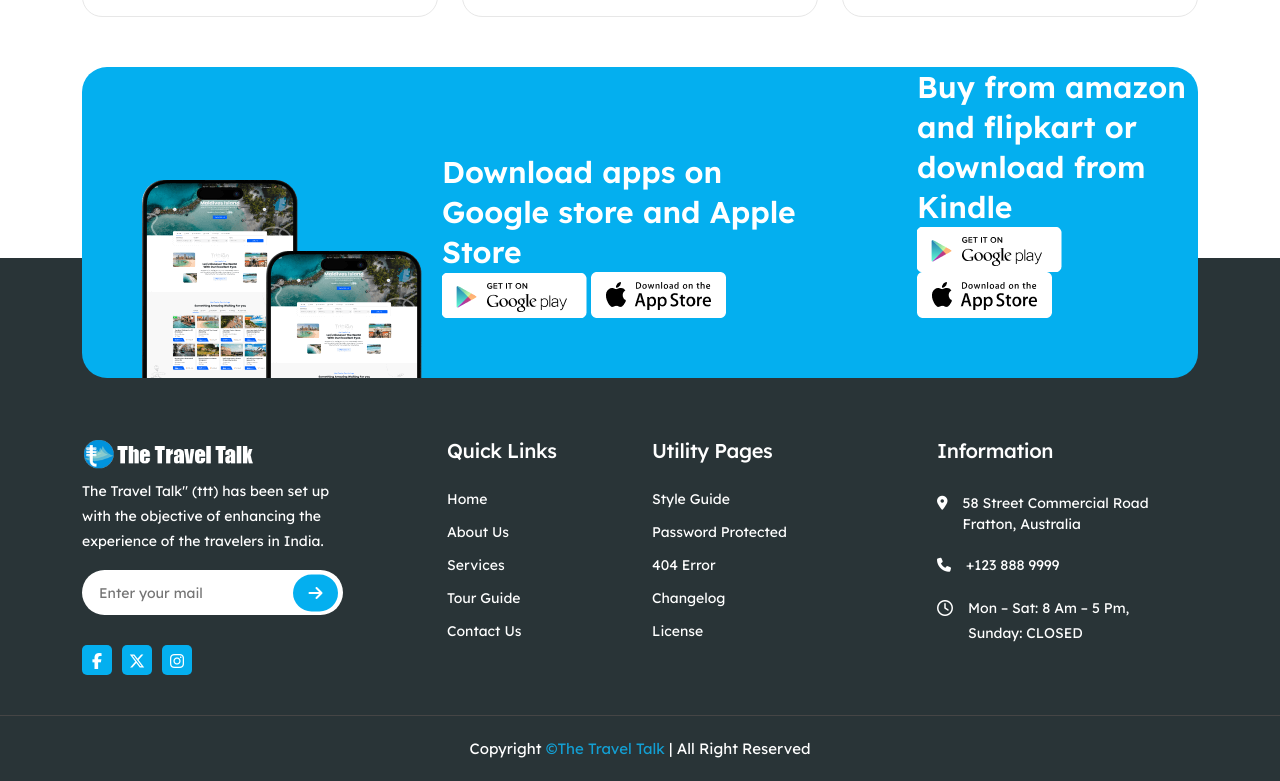
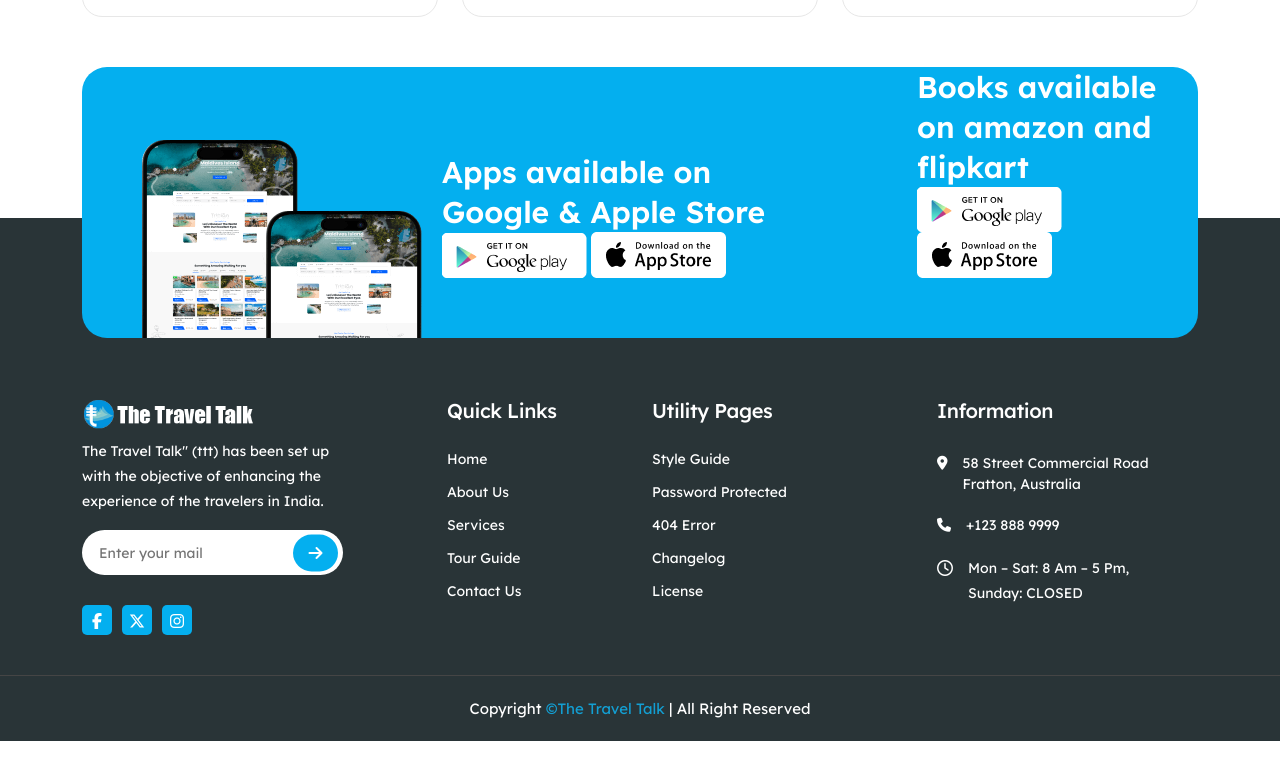
Before and after one commit to erbisht-bhashkar/ttttest, a plain HTML site: page index.html in a window 1280 px wide. Shown: the part 4830-5611 px from the top of the page. After the commit the page ends 5571 px from the top, so only its background shows below. Drawn offline with Linux system fonts and the light colour scheme.

Commit message:
Update index.html

```diff
--- a/index.html
+++ b/index.html
@@ -627,7 +627,7 @@
                         <div class="col-lg-5 col-md-6">
                            <div class="app-content">
 
-                              <h5>Download apps on Google store and Apple Store</h5>
+                              <h5>Apps available on Google & Apple Store</h5>
                               <a class="mb-20 d-inline-block mr-5" href="#">
                                  <img src="assets/images/google.png" alt="google">
                               </a>
@@ -638,7 +638,7 @@
                         </div>
                         <div class="col-lg-4 col-md-6">
                            <div class="app-content">
-                              <h5>Buy from amazon and flipkart or download from Kindle</h5>
+                              <h5>Books available on amazon and flipkart</h5>
                               <a class="mb-20 d-inline-block mr-5" href="#">
                                  <img src="assets/images/google.png" alt="google">
                               </a>
```
